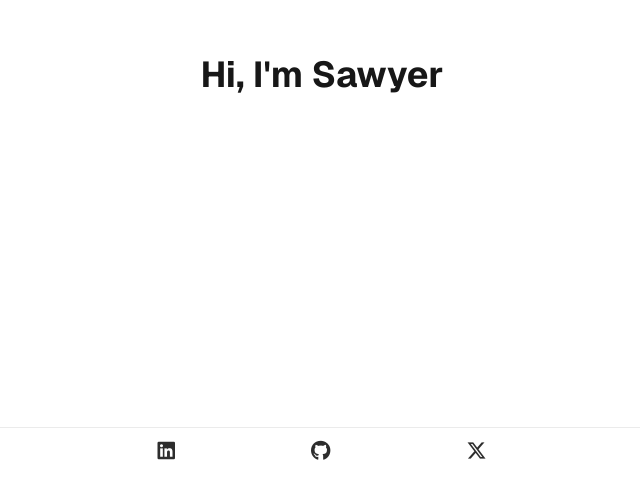
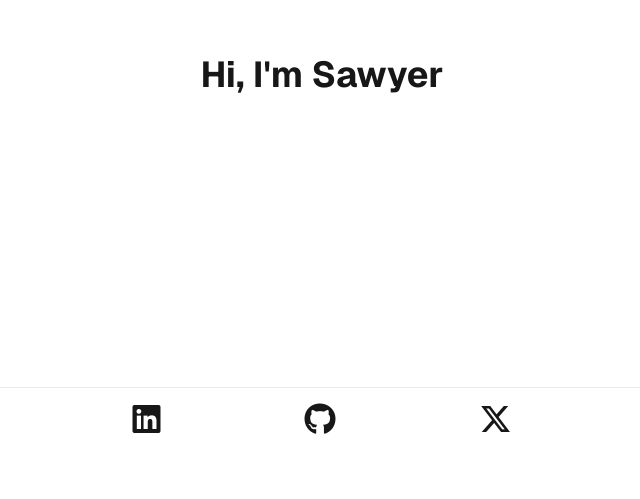
Before and after one commit to Sawyer-Middeleer/me, a Next.js app in the folder app/: page / in a window 1280 px wide. Shown: the part 325-824 px from the top of the page, without its empty margins (318-958 px from the left). Built offline with nearby package versions, Linux system fonts and the light colour scheme.

Commit message:
added animated icons

```diff
--- a/app/src/app/components/footer.tsx
+++ b/app/src/app/components/footer.tsx
@@ -1,3 +1,5 @@
+import SocialIcon from "./social-icon";
+
 export default function Footer() {
   return (
     <footer
@@ -5,8 +7,8 @@ export default function Footer() {
         position: "fixed",
         left: 0,
         right: 0,
-        bottom: 0,
-        height: "48px",
+        bottom: "24px",
+        height: "64px",
         display: "flex",
         alignItems: "center",
         justifyContent: "center",
@@ -16,33 +18,15 @@ export default function Footer() {
         backdropFilter: "saturate(180%) blur(8px)",
       }}
     >
-      <a
-        href="https://www.linkedin.com/in/sawyer-middeleer/"
-        target="_blank"
-        rel="noopener noreferrer"
-        aria-label="LinkedIn"
-        style={{ padding: "4px", opacity: 0.9 }}
-      >
-        <i className="fa-brands fa-linkedin fa-lg" />
-      </a>
-      <a
-        href="https://github.com/Sawyer-Middeleer"
-        target="_blank"
-        rel="noopener noreferrer"
-        aria-label="GitHub"
-        style={{ padding: "4px", opacity: 0.9 }}
-      >
-        <i className="fa-brands fa-github fa-lg" />
-      </a>
-      <a
-        href="https://x.com/sawyermidddd"
-        target="_blank"
-        rel="noopener noreferrer"
-        aria-label="X"
-        style={{ padding: "4px", opacity: 0.9 }}
-      >
-        <i className="fa-brands fa-x-twitter fa-lg" />
-      </a>
+      <SocialIcon href="https://www.linkedin.com/in/sawyer-middeleer/" label="LinkedIn">
+        <i className="fa-brands fa-linkedin fa-2xl" />
+      </SocialIcon>
+      <SocialIcon href="https://github.com/Sawyer-Middeleer" label="GitHub">
+        <i className="fa-brands fa-github fa-2xl" />
+      </SocialIcon>
+      <SocialIcon href="https://x.com/sawyermidddd" label="X">
+        <i className="fa-brands fa-x-twitter fa-2xl" />
+      </SocialIcon>
     </footer>
   );
 }
--- /dev/null
+++ b/app/src/app/components/social-icon.tsx
@@ -0,0 +1,53 @@
+"use client";
+
+import { motion, useMotionTemplate, useMotionValue, animate } from "framer-motion";
+import { PropsWithChildren, useEffect, useState } from "react";
+
+type SocialIconProps = PropsWithChildren<{
+  href: string;
+  label: string;
+}>;
+
+export default function SocialIcon({ href, label, children }: SocialIconProps) {
+  const [isHover, setIsHover] = useState(false);
+  const hue = useMotionValue(0);
+
+  useEffect(() => {
+    const controls = animate(hue, [0, 360], {
+      duration: 6,
+      ease: "linear",
+      repeat: Infinity,
+    });
+    return () => controls.stop();
+  }, [hue]);
+
+  const glow = useMotionTemplate`radial-gradient(140px 140px at 50% 50%, hsl(${hue} 95% 60% / 0.70), hsl(calc(${hue} + 120) 95% 60% / 0.55), hsl(calc(${hue} + 240) 95% 60% / 0.42), transparent 65%)`;
+
+  return (
+    <motion.a
+      href={href}
+      target="_blank"
+      rel="noopener noreferrer"
+      aria-label={label}
+      onHoverStart={() => setIsHover(true)}
+      onHoverEnd={() => setIsHover(false)}
+      style={{ position: "relative", display: "inline-flex", padding: 8 }}
+      whileHover={{ scale: 1.06 }}
+      transition={{ type: "spring", stiffness: 400, damping: 30 }}
+    >
+      <motion.span
+        aria-hidden
+        style={{
+          position: "absolute",
+          inset: -12,
+          borderRadius: 12,
+          filter: "blur(16px)",
+          backgroundImage: glow,
+          opacity: isHover ? 1 : 0,
+          pointerEvents: "none",
+        }}
+      />
+      {children}
+    </motion.a>
+  );
+}
--- a/app/src/app/globals.css
+++ b/app/src/app/globals.css
@@ -23,5 +23,5 @@ body {
   background: var(--background);
   color: var(--foreground);
   font-family: Arial, Helvetica, sans-serif;
-  padding-bottom: 48px; /* space for fixed footer */
+  padding-bottom: 88px; /* space for fixed footer raised by 24px and 64px height */
 }
```
Also changed, not shown: app/package.json (+7 -6 lines), 1 other file (tests, documents, lock files or other folders).
